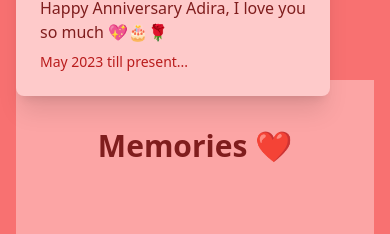
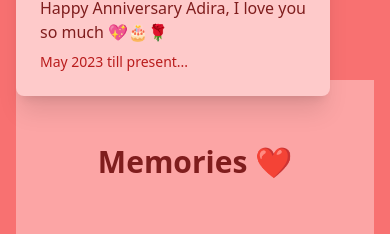
Before and after one commit to Demon-Dog43359/annivGift, a plain HTML site: page index.html in a window 390 px wide. Shown: the part 4276-4510 px from the top of the page. Drawn offline with nearby package versions, Linux system fonts and the light colour scheme.

Commit message:
Update index.html
minor typo, fixing it, fail count-3

```diff
--- a/index.html
+++ b/index.html
@@ -209,7 +209,7 @@
 
     <!-- Photo Gallery Section -->
 <section id="gallery" class="bg-red-300 py-12">
-  <h2 class="text-3xl font-bold text-center text-red-900 mb-8 md:absolute md:top-0 md:left-1/2 md:-translate-x-1/2 md:-translate-y-1/2 px-4">Memories ❤️</h2>
+  <h2 class="text-3xl font-bold text-center text-red-900 mb-8 md:absolute md:top-0 md:left-1/2 md:-translate-x-1/2 md:-translate-y-1/2 p-4">Memories ❤️</h2>
 
   <div class="max-w-6xl mx-auto grid grid-cols-1 sm:grid-cols-2 md:grid-cols-3 gap-6 px-6">
     <!-- Add your photos below -->
```
